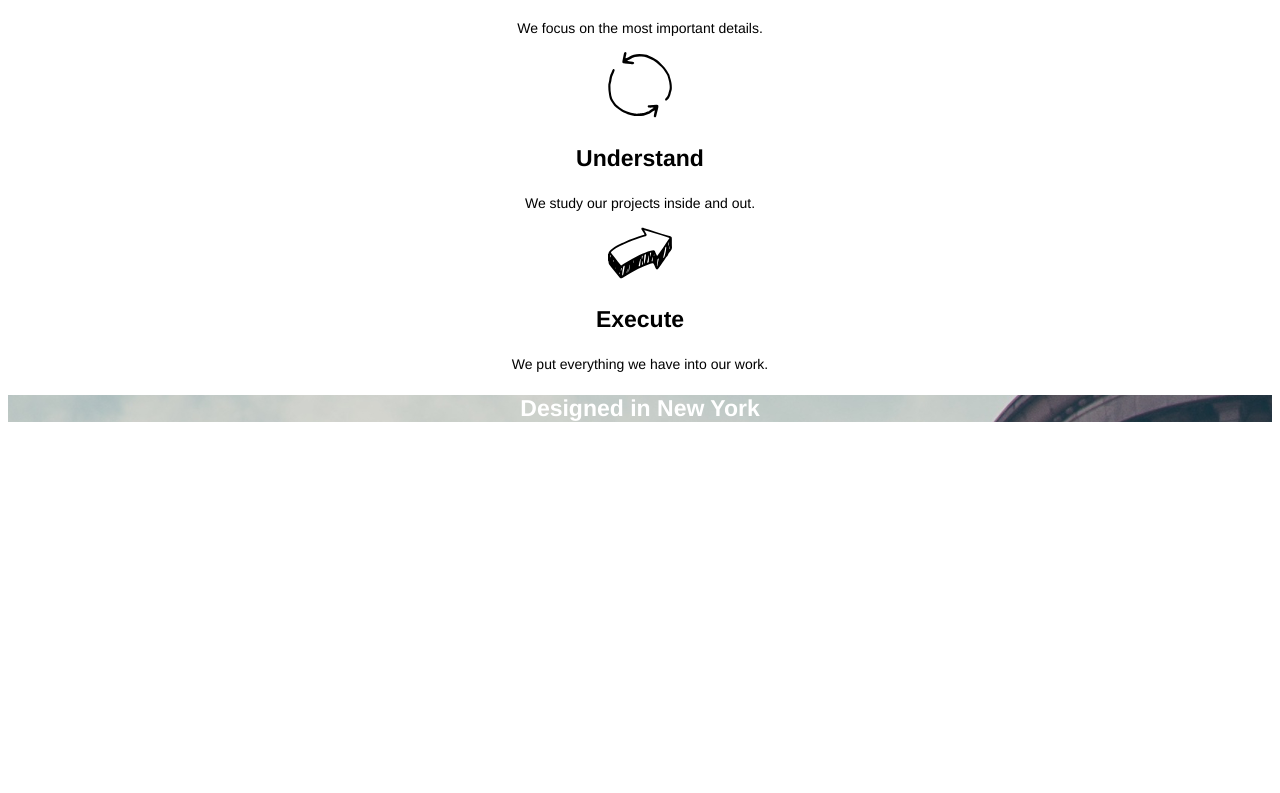
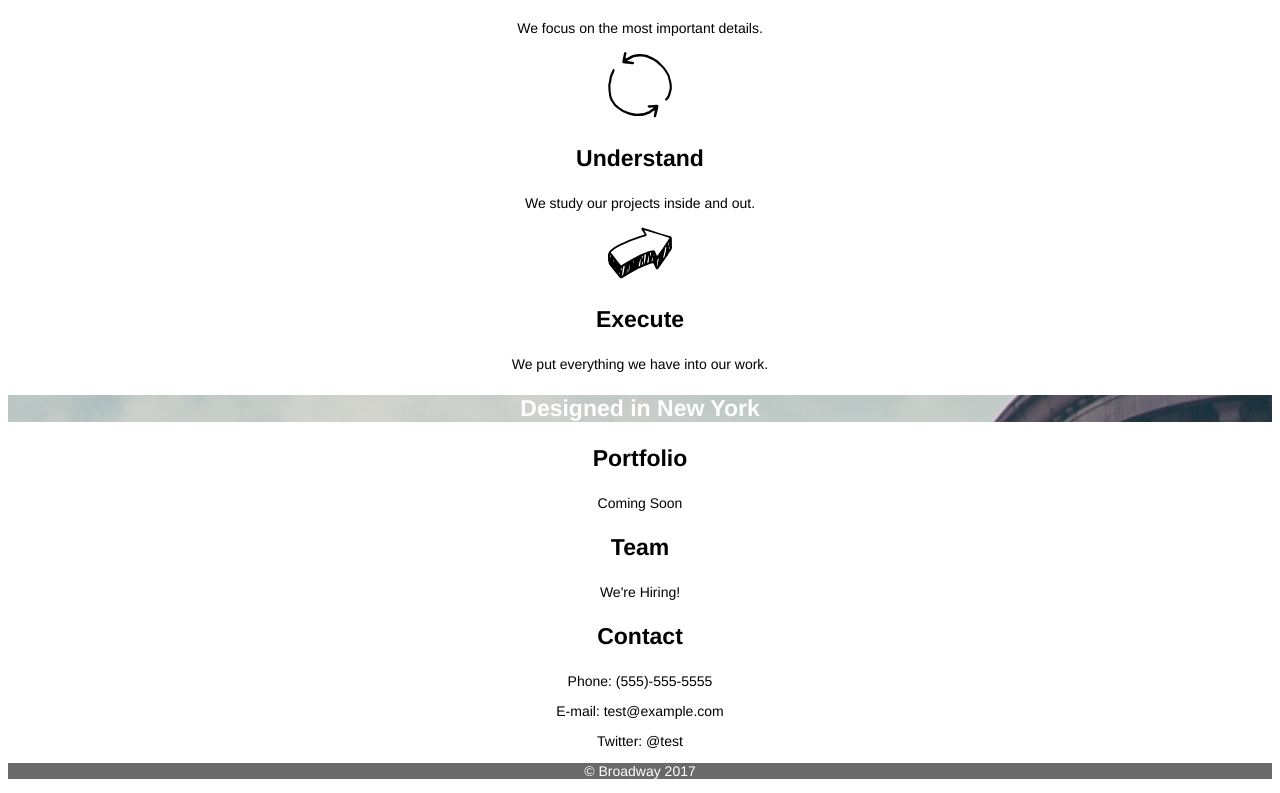
Before and after one commit to plus8bit/Broadway, a plain HTML site: page index.html in a window 1280 px wide. Shown: the part 541-1334 px from the top of the page. Before the commit the page ends 986 px from the top, so only its background shows below. Drawn offline with Linux system fonts and the light colour scheme.

Commit message:
Add footer

```diff
--- a/css/style.css
+++ b/css/style.css
@@ -36,5 +36,10 @@ p {
   font-size: 23px;
   color: #fff;
   background: url('../img/broadway.png');
+}
 
+footer{
+  background-color: dimgray;
+  font-size: 11px;
+  color: white;
 }
--- a/index.html
+++ b/index.html
@@ -45,13 +45,21 @@
       <h3>Designed in New York</h3>
     </section>
     <section class="portfolio">
-
+      <h3>Portfolio</h3>
+      <p>Coming Soon</p>
     </section>
     <section class="team">
-
+      <h3>Team</h3>
+      <p>We're Hiring!</p>
+    </section>
+    <section class="contact">
+      <h3>Contact</h3>
+      <p>Phone: (555)-555-5555</p>
+      <p>E-mail: test@example.com</p>
+      <p>Twitter: @test</p>
     </section>
     <footer>
-
+      <p class="copy">&copy; Broadway 2017</p>
     </footer>
   </main>
 
```
